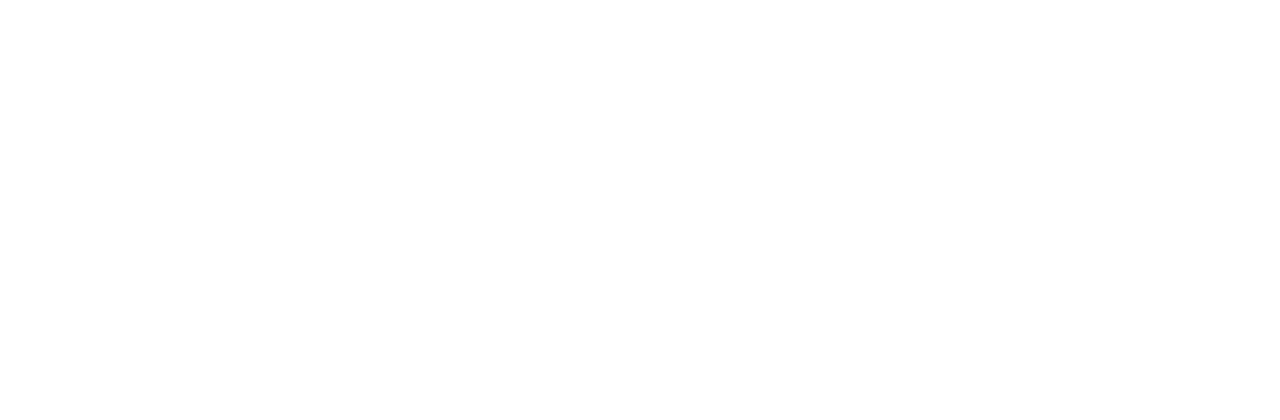
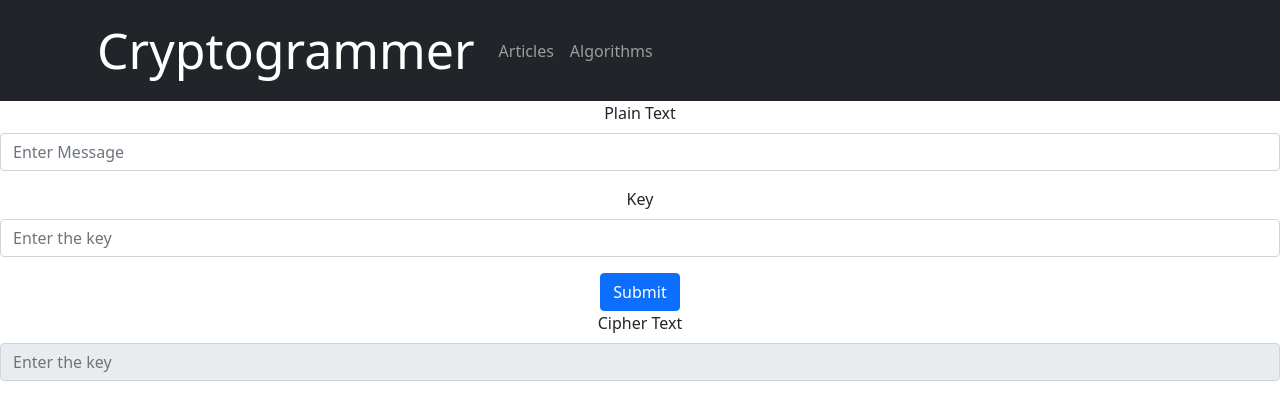
Before and after one commit to shadowasphodel2919/Cryptogrammer, a React (Create React App) app: page /algorithms/railfence in a window 1280 px wide. Before the commit this address had no page. Shown: the top 420 px of the page. Built offline with nearby package versions, Linux system fonts and the light colour scheme.

Commit message:
Added railfence cipher

```diff
--- a/src/Algorithms.jsx
+++ b/src/Algorithms.jsx
@@ -23,6 +23,11 @@
                     <p>Atbash Cipher</p>
                 </div>
             </a>
+            <a href="/algorithms/railfence">
+                <div className="card">
+                    <p>Railfence Cipher</p>
+                </div>
+            </a>
 
             {/* <Link as={Link} to="atbash">Atbash Cipher</Link> */}
         </section>
--- /dev/null
+++ b/src/Algos/Railfence.jsx
@@ -0,0 +1,72 @@
+import Button from 'react-bootstrap/Button';
+import Form from 'react-bootstrap/Form';
+import { useState, useEffect } from "react";
+
+export const Railfence = () => {
+    const [message, setMessage] = useState("");
+    const [key, setKey] = useState(0);
+    const [cipher, setCipher] = useState("");
+    const [table, setTable] = useState([]);
+
+    function Table({ data }) {
+        return (
+          <table>
+            <tbody>
+              {data.map((row, rowIndex) => (
+                <tr key={rowIndex}>
+                  {row.map((cell, cellIndex) => (
+                    <td key={cellIndex}>{cell}</td>
+                  ))}
+                </tr>
+              ))}
+            </tbody>
+          </table>
+        );
+    }
+    const buildCipher = (e) => {
+        e.preventDefault();
+        let rows = [];
+        let r = key;
+        let c = message.length;
+        for(let i = 0; i < r; i++){
+            rows[i] = []
+            for(let j = 0; j < c; j++){
+                rows[i][j] = " ";
+            }
+        }
+        let text = message;
+        let dir_down = false;
+        let row = 0, col = 0;
+        for(let i = 0; i < text.length; i++){
+            if (row == 0 || row == key - 1) dir_down = !dir_down;
+            rows[row][col++] = text[i];
+            dir_down ? row++ : row--;
+        }
+
+        let result  = ''
+        for(let i = 0; i < key; i++){
+            for(let j = 0; j < text.length; j++){
+                if(rows[i][j]!=" ")result += rows[i][j];
+            }
+        }
+        setCipher(result)
+        setTable(rows);
+    }
+    return (<><Form>
+        <Form.Group className='mb-3' controlId='message'>
+            <Form.Label>Plain Text</Form.Label>
+            <Form.Control type='text'  onChange={(e)=>setMessage(e.target.value)} placeholder='Enter Message' />
+        </Form.Group>
+        <Form.Group className='mb-3' controlId='key'>
+            <Form.Label>Key</Form.Label>
+            <Form.Control type='text' onChange={(e)=>setKey(e.target.value)} placeholder='Enter the key' />
+        </Form.Group>
+        <Button variant='primary' type='submit' onClick={(e)=>buildCipher(e)}>Submit</Button>
+        <Form.Group className='mb-3' controlId='cipher'>
+            <Form.Label>Cipher Text</Form.Label>
+            <Form.Control type='text' value={cipher} placeholder='Enter the key' readOnly />
+        </Form.Group>
+    </Form>
+    <Table data={table}/>
+    </>);
+}
--- a/src/App.css
+++ b/src/App.css
@@ -97,3 +97,13 @@
 p{
   margin: 0px !important;
 }
+
+table, tbody tr, tbody td{
+  border: 1px black solid;
+}
+
+tbody td{
+  height: 3rem;
+  width: 3rem;
+  padding: 1rem;
+}
--- a/src/App.js
+++ b/src/App.js
@@ -10,6 +10,7 @@
 import { Vignere } from './Algos/Vignere';
 import { Playfair } from './Algos/Playfair';
 import Atbash from './Algos/Atbash';
+import { Railfence } from './Algos/Railfence';
 
 function App() {
   return (
@@ -24,6 +25,7 @@
           <Route path="algorithms/vignere"element={<Vignere/>} />
           <Route path="algorithms/playfair"element={<Playfair/>} />
           <Route path="algorithms/atbash" element={<Atbash />} />
+          <Route path="algorithms/railfence" element={<Railfence />} />
           </Route>
       </Routes>
     </BrowserRouter>
```
